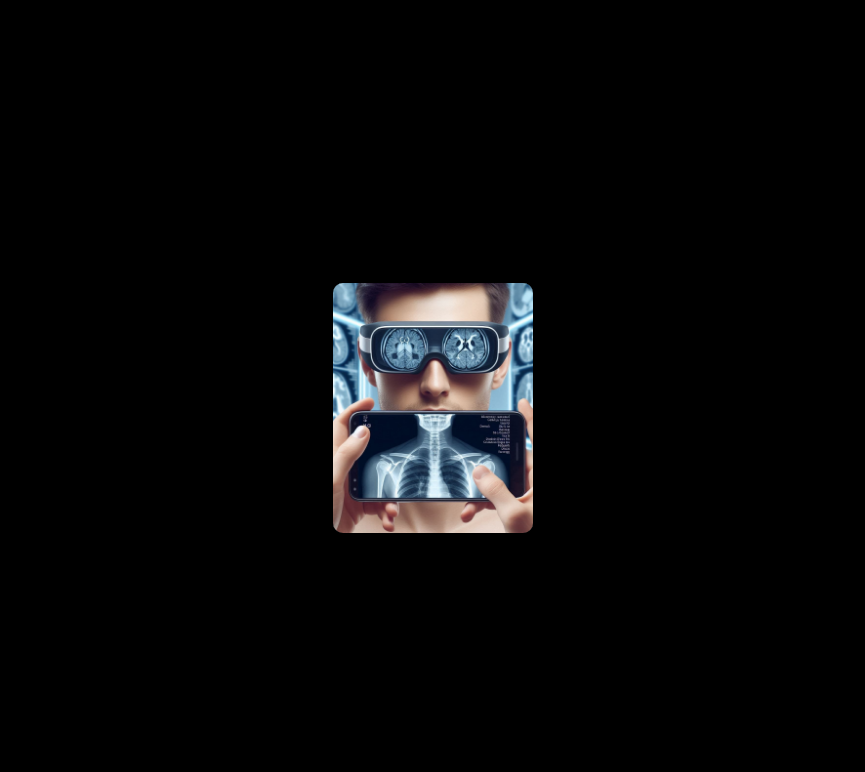
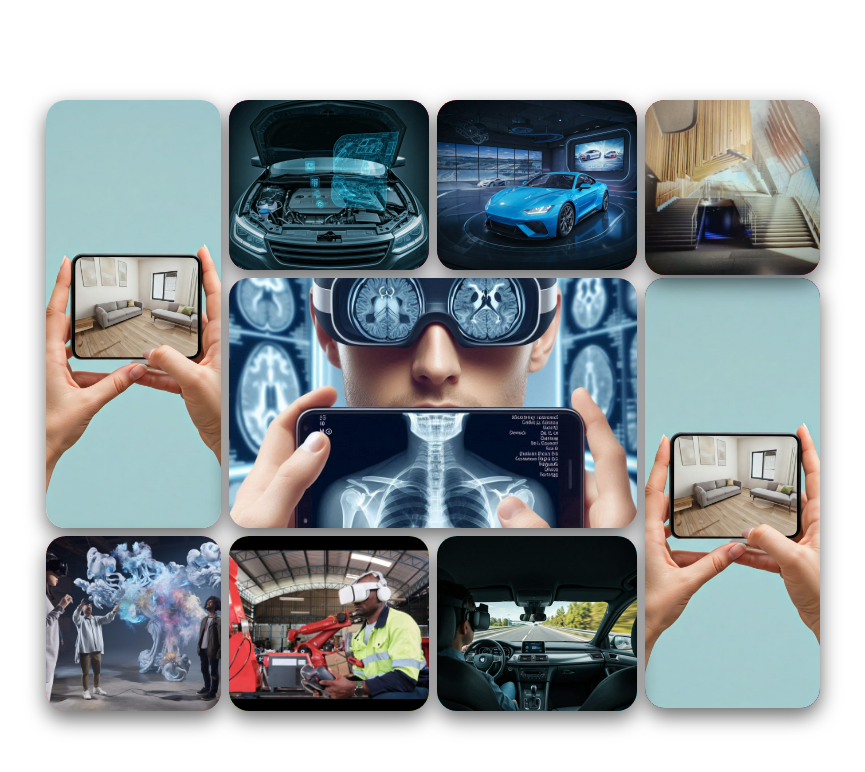
Before and after one commit to Gopiraj2306/react-task, a React (Create React App) app: page / in a window 1280 px wide. Shown: the top 772 px of the page, without its empty margins (207-1072 px from the left). Built offline with nearby package versions, Linux system fonts and the light colour scheme.

Commit message:
add 360 to xr

```diff
--- a/src/ImageRotator.jsx
+++ b/src/ImageRotator.jsx
@@ -1,64 +1,83 @@
 
-import React, { useEffect, useState } from 'react';
+import React,  { useEffect, useState } from 'react';
+import ImageStackBox from './ImageStackBox';
 import './image_stack.css';
 
+const center = [
+  './assests/img1.jpg',
+];
+const edTech = [
+  './assests/img2.jpg',
+]
+const bfsi = [
+  './assests/img4.jpg'
+]
+const healthCare = [
+  './assests/img3.jpg'
+]
+const manufacturing = [
+  './assests/img4.jpg'
+]
+const retail = [
+  './assests/img5.jpg'
+]
+const construction = [
+  './assests/img6.jpg'
+]
+const tourism= [
+  './assests/img7.jpg'
+]
 
-const images = [
-  '/assests/img1.jpg',
-  '/assests/img2.jpg',
-  '/assests/img3.jpg',
-  '/assests/img4.jpg',
-  '/assests/img5.jpg',
-  '/assests/img6.jpg',
-  '/assests/img7.jpg',
-  '/assests/img8.jpg',
-];
+const autoMotive = [
+  './assests/img8.jpg'
+]
 
-const ImageStack = () => {
-  const [animateOnce, setAnimateOnce] = useState(false);
+const ImageStackLayout = () => {
+const [animateOnce, setAnimateOnce] = useState(false);
 
   useEffect(() => {
-    // Delay to allow initial render with stacked images
-    const startTimeout = setTimeout(() => {
-      setAnimateOnce(true);
-    }, 100); // 100ms ensures clean transition
-
-    // Reset after animation completes
-    const stopTimeout = setTimeout(() => {
-      setAnimateOnce(false);
-    }, 3100); // slightly more than 3s
-
+    const startTimeout = setTimeout(() => setAnimateOnce(true), 100);
+    const stopTimeout = setTimeout(() => setAnimateOnce(false), 3100);
     return () => {
       clearTimeout(startTimeout);
       clearTimeout(stopTimeout);
     };
   }, []);
 
+
   return (
-    <div className="stack-scene">
-      <div className={`image-group ${animateOnce ? 'animate-once' : ''}`}>
-        {images.map((src, i) => (
-          <img
-            key={i}
-            src={src}
-            className="stack-image"
-            alt={`img-${i}`}
-            style={{ zIndex: images.length - i }}
-          />
-        ))}
+    <div className="rotation-scene">
+      <div className={`layout-container  ${animateOnce ? 'animate-once' : ''}`}>
+        <div className="box healthcare">
+          <ImageStackBox images={healthCare} title="Healthcare" />
+        </div>
+        <div className="box edtech">
+          <ImageStackBox images={edTech} title="EdTech" />
+        </div>
+        <div className="box bfsi">
+          <ImageStackBox images={bfsi} title="BFSI" />
+        </div>
+        <div className="box video">
+          <ImageStackBox images={center} title="Main-content" />
+        </div>
+        <div className="box manufacturing">
+          <ImageStackBox images={manufacturing} title="Manufacturing" />
+        </div>
+        <div className="box retail">
+          <ImageStackBox images={retail} title="Retail" />
+        </div>
+        <div className="box construction">
+          <ImageStackBox images={construction} title="Construction" />
+        </div>
+        <div className="box tourism">
+          <ImageStackBox images={tourism} title="Tourism" />
+        </div>
+        <div className="box automotive">
+          <ImageStackBox images={autoMotive} title="Automotive" />
+        </div>
       </div>
     </div>
   );
 };
 
-
-
-
-
-
-
-
-
-
-
-export default ImageStack;
+export default ImageStackLayout;
--- /dev/null
+++ b/src/ImageStackBox.jsx
@@ -0,0 +1,34 @@
+import React, { useEffect, useState } from 'react';
+import './image_stack.css';
+
+const ImageStackBox = ({ images, title }) => {
+  const [animateOnce, setAnimateOnce] = useState(false);
+
+  useEffect(() => {
+    const startTimeout = setTimeout(() => setAnimateOnce(true), 100);
+    const stopTimeout = setTimeout(() => setAnimateOnce(false), 3100);
+    return () => {
+      clearTimeout(startTimeout);
+      clearTimeout(stopTimeout);
+    };
+  }, []);
+
+  return (
+    <div className="carousel-wrapper">
+      <div className={`carousel-3d ${animateOnce ? 'animate-once' : ''}`}>
+        {images.map((src, index) => (
+          <img
+            key={index}
+            src={src}
+            alt={`${title}-img-${index}`}
+            style={{ '--i': index }}
+            className="carousel-image"
+          />
+        ))}
+      </div>
+      <div className="carousel-title">{title}</div>
+    </div>
+  );
+};
+
+export default ImageStackBox;
--- a/src/image_stack.css
+++ b/src/image_stack.css
@@ -1,37 +1,85 @@
-.stack-scene {
-  width: 100%;
+
+
+body {
+  margin: 0;
+  padding: 0;
+  font-family: Arial, sans-serif;
+  background-color: white;
+}
+
+.rotation-scene {
+  perspective: 1200px;
+  width: 100vw;
   height: 100vh;
-  perspective: 1000px;
   display: flex;
   justify-content: center;
   align-items: center;
   overflow: hidden;
-  background-color: #000000;
 }
 
-.image-group {
+.layout-container {
+  /* background: radial-gradient(circle, #2b0433, #000); */
+  height: 700px;
+  display: grid;
+  grid-template-columns: 175px 200px 200px 175px;
+  grid-template-rows: 170px 250px 100px;
+  padding: 60px 80px;
+  justify-items: stretch;
+  align-items: stretch;
+  gap: 8px;
+  transform-style: preserve-3d;
+  margin-top: 100px;
+
+}
+
+.layout-container.animate-once,
+.layout-container:hover {
+  animation: rotate360 3s ease-in-out forwards;
+}
+/*
+@keyframes rotation-scene {
+  from {
+    transform: rotateY(0deg);
+  }
+  to {
+    transform: rotateY(360deg);
+  }
+}
+*/
+.box {
+  perspective: 1000px;
+  display: flex;
+  flex-direction: column;
+  justify-content: center;
+  align-items: center;
+  overflow: hidden;
+  border-radius: 20px;
+  position: relative;
+  transition: transform 1s;
+    box-shadow: 0 8px 20px rgba(0, 0, 0, 0.6);
+}
+
+.carousel-wrapper {
+  width: 100%;
+  height: 100%;
+  position: relative;
+  perspective: 1000px;
+}
+
+.carousel-3d {
   transform-style: preserve-3d;
   transition: transform 1s;
   position: relative;
   transform-origin: center center;
-  width: 200px;
-  height: 250px;
+  width: 100%;
+  height: 100%;
 }
-/*
-.image-group.rotate {
+
+/* .carousel-3d.animate-once,
+.carousel-3d:hover {
   animation: rotate360 3s ease-in-out forwards;
-}
-.image-group.rotate-once {
-  animation: rotate360 3s ease-in-out forwards;
-}
-.image-group:hover {
-  animation: rotate360 3s ease-in-out forwards;
-}
-*/
-.image-group.animate-once,
-.image-group:hover {
-  animation: rotate360 3s ease-in-out forwards;
-}
+} */
+
 @keyframes rotate360 {
   0% {
     transform: rotateY(0deg);
@@ -41,46 +89,143 @@
   }
 }
 
-.stack-image {
+.carousel-image {
   position: absolute;
   left: 0;
   top: 0;
-  width: 200px;
-  height: 250px;
+  width: 100%;
+  height: 100%;
   object-fit: cover;
   border-radius: 10px;
   box-shadow: 0 8px 20px rgba(0, 0, 0, 0.4);
   transition: transform 2s;
 }
-.image-group.animate-once .stack-image:nth-child(1),
-.image-group:hover .stack-image:nth-child(1) {
-  transform: translateX(-150px) translateY(-120px) translateZ(-50px);
+
+.carousel-title {
+  margin-top: 8px;
+  color: white;
+  font-weight: bold;
+  text-align: center;
 }
-.image-group.animate-once .stack-image:nth-child(2),
-.image-group:hover .stack-image:nth-child(2) {
-  transform: translateX(150px) translateY(-60px) translateZ(-100px);
+
+.layout-container.animate-once .healthcare,
+.layout-container:hover .healthcare {
+  transform: translatey(-25px) translateZ(-50px);
+  /* position: absolute; */
 }
-.image-group.animate-once .stack-image:nth-child(3),
-.image-group:hover .stack-image:nth-child(3) {
-  transform: translateX(-160px) translateY(60px) translateZ(-150px);
+.layout-container.animate-once .edtech ,
+.layout-container:hover .edtech  {
+  transform:translatey(-40px) translateZ(-75px);
+  /* position: absolute; */
 }
-.image-group.animate-once .stack-image:nth-child(4),
-.image-group:hover .stack-image:nth-child(4) {
-  transform: translateX(150px) translateY(120px) translateZ(-200px);
+.layout-container.animate-once .automotive ,
+.layout-container:hover .automotive  {
+  transform: translatey(-55px) translateZ(-100px);
+  /* position: absolute; */
 }
-.image-group.animate-once .stack-image:nth-child(5),
-.image-group:hover .stack-image:nth-child(5) {
-  transform: translateX(-100px) translateY(120px) translateZ(-250px);
+
+.layout-container.animate-once .bfsi,
+.layout-container:hover .bfsi {
+  transform: translateX(-15px) translateZ(-150px);
+  /* position: absolute; */
 }
-.image-group.animate-once .stack-image:nth-child(6),
-.image-group:hover .stack-image:nth-child(6) {
-  transform: translateX(100px) translateY(-180px) translateZ(-300px);
+.layout-container.animate-once .manufacturing ,
+.layout-container:hover .manufacturing  {
+  transform: translateX(15px) translateZ(-150px);
+  /* position: absolute; */
 }
-.image-group.animate-once .stack-image:nth-child(7),
-.image-group:hover .stack-image:nth-child(7) {
-  transform: translateX(60px) translateY(-130px) translateZ(-300px);
+.layout-container.animate-once .tourism ,
+.layout-container:hover .tourism  {
+  transform:translateY(-28px) translateZ(-50px);
+  /* position: absolute; */
 }
-.image-group.animate-once .stack-image:nth-child(8),
-.image-group:hover .stack-image:nth-child(8) {
-  transform: translateX(-60px) translateY(180px) translateZ(-350px);
+.layout-container.animate-once .construction ,
+.layout-container:hover .construction  {
+  transform: translateY(-12px) translateZ(-80px);
+  /* position: absolute; */
 }
+.layout-container.animate-once .retail ,
+.layout-container:hover .retail  {
+  transform: translateX(-15px) translate(5px) translateZ(-110px);
+  /* position: absolute; */
+}
+
+
+
+.layout-container.animate-once .video ,
+.layout-container:hover .video  {
+  transform: translateY(-25px) translateZ(-100px);
+  /* position: absolute; */
+}
+
+
+
+
+/* Grid Area Customizations */
+.healthcare     { grid-column: 2 / 2; grid-row: 1 / 2; background-color: rgb(255, 2, 137); }
+.edtech         { grid-column: 3 / 3; grid-row: 1 / 2; background-color: rgb(255, 0, 0); }
+.manufacturing  { grid-column: 4 / 5; grid-row: 2 / 4; background-color: rgb(10, 10, 69); height: 430px; }
+.bfsi           { grid-column: 1 / 2; grid-row: 1 / 3; background-color: white; }
+.video          { grid-column: 2 / 4; grid-row: 2 / 3; background-color: rgb(255, 117, 117);  height: 250px; width: 408; }
+.retail         { grid-column: 1 / 2; grid-row: 3 / 4; background-color: rgb(255, 92, 92); height: 175px; }
+.construction   { grid-column: 2 / 3; grid-row: 3 / 4; background-color: rgb(224, 244, 0); height: 175px; }
+.tourism        { grid-column: 3 / 4; grid-row: 3 / 4; background-color: rgb(12, 239, 255); height: 175px; }
+.automotive     { grid-column: 4 / 5; grid-row: 1 / 4; background-color: rgb(202, 0, 0); height: 175px; }
+/* Responsive Media Queries */
+@media (max-width: 1024px) {
+  .layout-container {
+    transform: scale(0.9);
+    padding: 40px 60px;
+  }
+}
+
+@media (max-width: 768px) {
+  .layout-container {
+    grid-template-columns: repeat(2, 1fr);
+    grid-template-rows: auto;
+    height: auto;
+    padding: 20px;
+  }
+
+  .box {
+    height: 200px;
+  }
+}
+
+@media (max-width: 480px) {
+  .layout-container {
+    grid-template-columns: 1fr;
+    gap: 12px;
+  }
+
+   .box {
+    height: 180px;
+  }
+
+  .carousel-title {
+    font-size: 0.9rem;
+  }
+
+  .video {
+    width: 100% !important;
+    height: auto;
+    font-size: 1.2rem;
+    padding: 12px;
+    text-align: center;
+  }
+
+  .manufacturing,
+  .bfsi,
+  .retail,
+  .construction,
+  .tourism,
+  .automotive {
+    height: auto !important;
+  }
+
+  .healthcare,
+  .edtech {
+    grid-column: auto;
+    grid-row: auto;
+  }
+}
```
